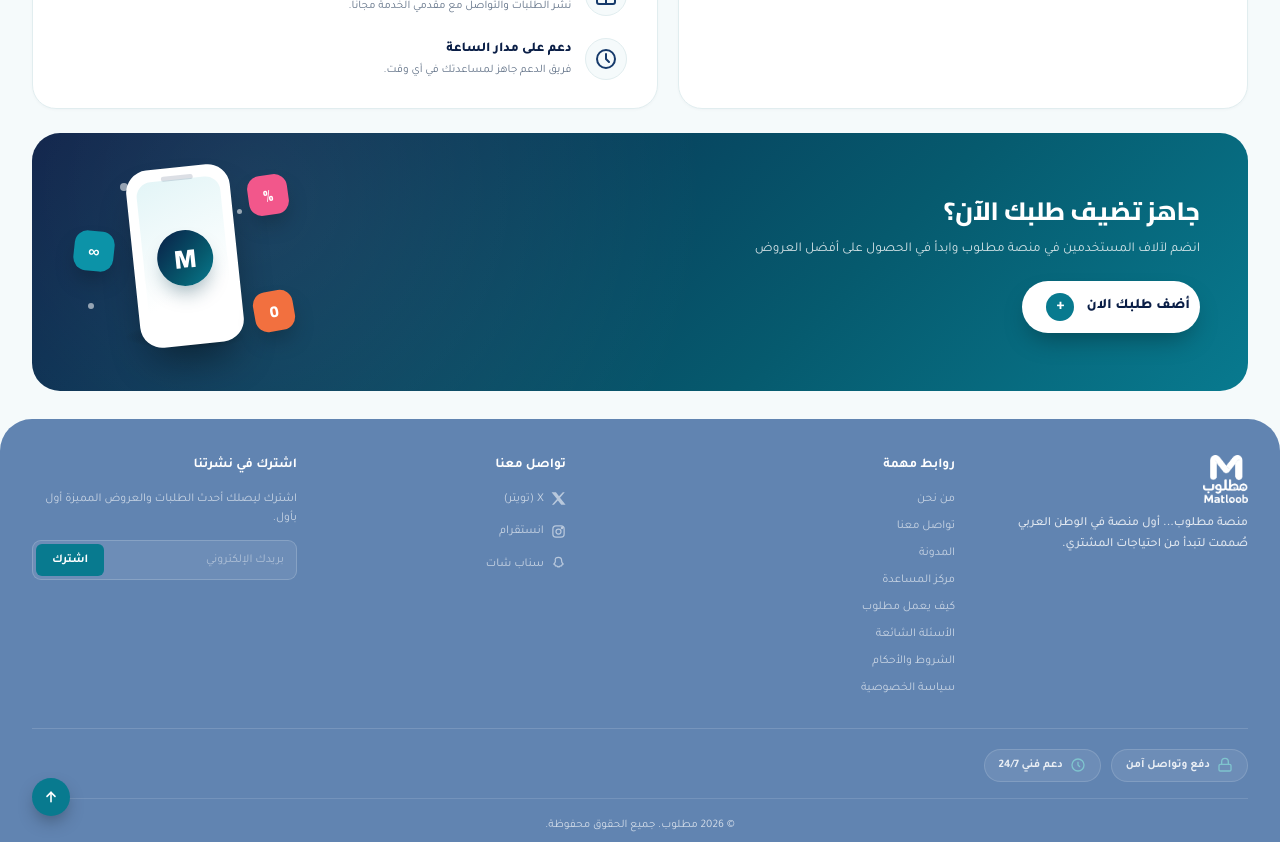
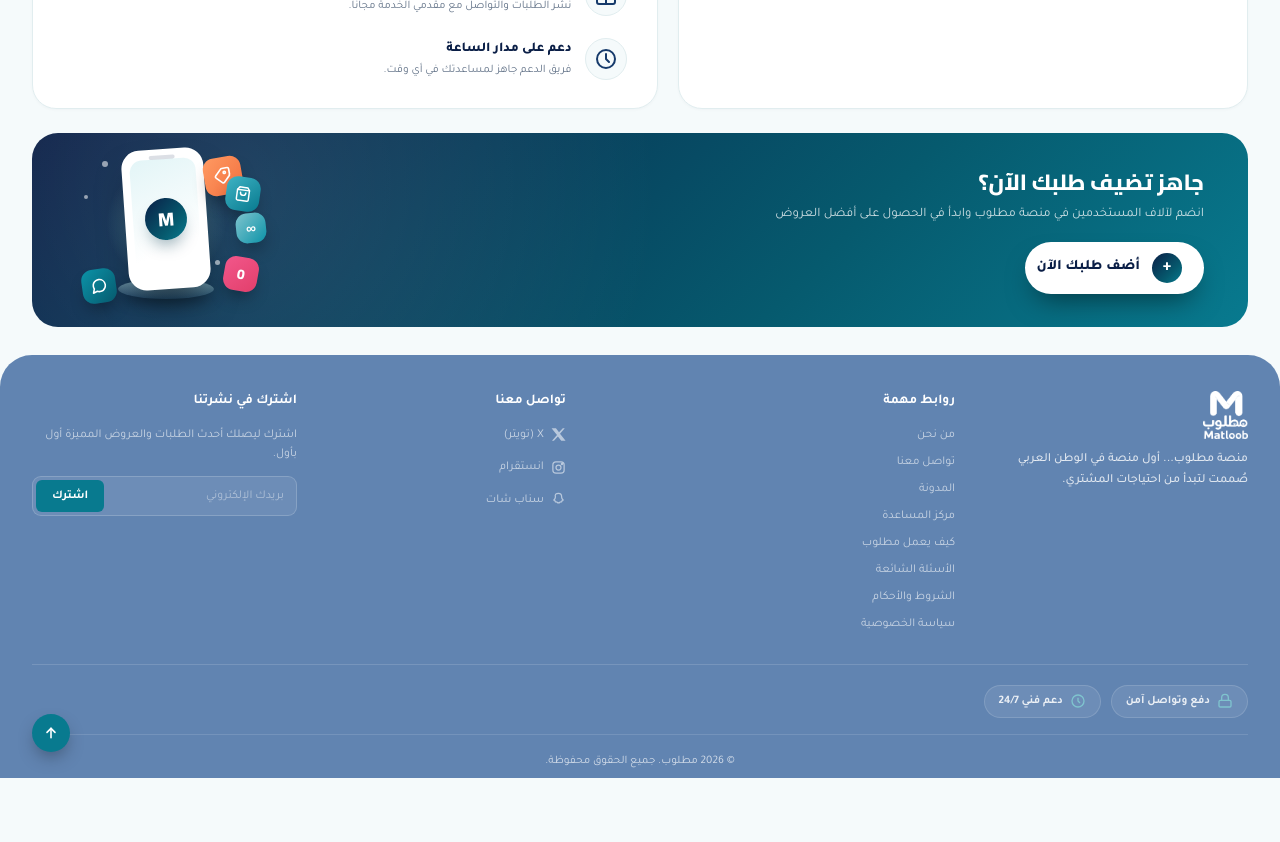
Before and after one commit to matloob2026/matloob-platform, a Next.js app: page / in a window 1280 px wide. Shown: the part 2260-3102 px from the top of the page. After the commit the page ends 3038 px from the top, so only its background shows below. Built offline with nearby package versions, Linux system fonts and the light colour scheme; no server answers; the database is empty.

Commit message:
cta-section-redesign-v2
cta-section-redesign-v2

```diff
--- a/src/content/marketing/homepage-body.html
+++ b/src/content/marketing/homepage-body.html
@@ -558,25 +558,27 @@
         <h2 class="cta-mobile-only">📌 عندك طلب؟</h2>
         <p class="cta-mobile-only">أضف طلبك خلال أقل من دقيقة.</p>
         <div class="cta-actions">
-          <!--CMS:CTA_START--><a href="/create-request" class="btn btn-lg cta-primary-btn cta-desktop-only">أضف طلبك الان<span class="cta-btn-plus">+</span></a><!--CMS:CTA_END-->
+          <!--CMS:CTA_START--><a href="/create-request" class="btn btn-lg cta-primary-btn cta-desktop-only"><span class="cta-btn-plus">+</span>أضف طلبك الآن</a><!--CMS:CTA_END-->
           <a href="/create-request" class="btn btn-lg cta-mobile-only">أضف طلبك</a>
         </div>
       </div>
       <div class="cta-illustration cta-desktop-only" aria-hidden="true">
-        <div class="cta-shadow"></div>
+        <div class="cta-glow"></div>
+        <div class="cta-pedestal"></div>
         <div class="cta-phone">
           <div class="cta-phone-notch"></div>
           <div class="cta-phone-screen">
             <div class="cta-phone-logo">M</div>
           </div>
         </div>
-        <div class="cta-chip chip-1">%</div>
-        <div class="cta-chip chip-2">&#8734;</div>
-        <div class="cta-chip chip-3">0</div>
+        <div class="cta-chip chip-1"><svg viewBox="0 0 24 24" width="18" height="18" fill="none" stroke="#fff" stroke-width="2.2" stroke-linecap="round" stroke-linejoin="round"><path d="M20.6 12.6L12.6 20.6a2 2 0 01-2.8 0l-7.4-7.4a2 2 0 010-2.8L10.4 2.4a2 2 0 011.4-.6H19a2 2 0 012 2v6.6a2 2 0 01-.4 1.2z"/><circle cx="14.5" cy="7.5" r="1.5"/></svg></div>
+        <div class="cta-chip chip-2"><svg viewBox="0 0 24 24" width="16" height="16" fill="none" stroke="#fff" stroke-width="2.2" stroke-linecap="round" stroke-linejoin="round"><path d="M6 2L3 6v14a2 2 0 002 2h14a2 2 0 002-2V6l-3-4z"/><path d="M3 6h18M16 10a4 4 0 01-8 0"/></svg></div>
+        <div class="cta-chip chip-3">&#8734;</div>
+        <div class="cta-chip chip-4">0</div>
+        <div class="cta-chip chip-5"><svg viewBox="0 0 24 24" width="17" height="17" fill="none" stroke="#fff" stroke-width="2.2" stroke-linecap="round" stroke-linejoin="round"><path d="M21 11.5a8.38 8.38 0 01-.9 3.8 8.5 8.5 0 01-7.6 4.7 8.38 8.38 0 01-3.8-.9L3 21l1.9-5.7a8.38 8.38 0 01-.9-3.8 8.5 8.5 0 014.7-7.6 8.38 8.38 0 013.8-.9h.5a8.48 8.48 0 018 8v.5z"/></svg></div>
         <div class="cta-dot dot-1"></div>
         <div class="cta-dot dot-2"></div>
         <div class="cta-dot dot-3"></div>
-        <div class="cta-dot dot-4"></div>
       </div>
     </div>
   </div>
--- a/src/styles/marketing.css
+++ b/src/styles/marketing.css
@@ -438,68 +438,76 @@
   .matloob-marketing-root section.cta{padding:0 0 28px; position:relative; z-index:1;}
   .matloob-marketing-root .cta-box{
     background:var(--grad-cta);
-    border-radius:28px; padding:34px 48px;
-    display:flex; align-items:center; justify-content:space-between; gap:36px; color:#fff;
-    position:relative; overflow:hidden;
+    border-radius:26px; padding:22px 44px;
+    display:flex; align-items:center; justify-content:space-between; gap:28px; color:#fff;
+    position:relative; overflow:hidden; min-height:150px;
   }
   .matloob-marketing-root .cta-box::before{
     content:''; position:absolute; inset:0; pointer-events:none;
-    background:radial-gradient(circle at 18% 25%, rgba(255,255,255,.08) 0%, transparent 45%);
+    background:radial-gradient(circle at 16% 30%, rgba(255,255,255,.10) 0%, transparent 42%);
   }
-  .matloob-marketing-root .cta-text{position:relative; z-index:2; max-width:460px;}
-  .matloob-marketing-root .cta-box h2{font-family:'Cairo',sans-serif; font-size:25px; font-weight:800; margin-bottom:8px;}
-  .matloob-marketing-root .cta-box p{font-size:13.5px; color:rgba(255,255,255,.82); line-height:1.7; margin-bottom:20px;}
+  .matloob-marketing-root .cta-text{position:relative; z-index:2; max-width:430px;}
+  .matloob-marketing-root .cta-box h2{font-family:'Cairo',sans-serif; font-size:22px; font-weight:800; margin-bottom:6px;}
+  .matloob-marketing-root .cta-box p{font-size:13px; color:rgba(255,255,255,.8); line-height:1.6; margin-bottom:16px;}
   .matloob-marketing-root .cta-mobile-only{display:none;}
   .matloob-marketing-root .cta-primary-btn{
     display:inline-flex; align-items:center; gap:12px; background:#fff; color:var(--navy-950);
-    padding:12px 10px 12px 24px; border-radius:999px; font-weight:800; font-size:14.5px;
-    box-shadow:0 12px 26px -8px rgba(0,0,0,.35);
+    padding:11px 22px 11px 11px; border-radius:999px; font-weight:800; font-size:14.5px;
+    box-shadow:0 14px 28px -10px rgba(0,0,0,.5);
   }
   .matloob-marketing-root .cta-primary-btn:hover{background:var(--teal-100); transform:translateY(-2px);}
   .matloob-marketing-root .cta-btn-plus{
-    width:28px; height:28px; border-radius:50%; background:var(--teal-600); color:#fff;
-    display:flex; align-items:center; justify-content:center; font-size:16px; font-weight:700; flex-shrink:0;
+    width:30px; height:30px; border-radius:50%; background:var(--grad-cta); color:#fff;
+    line-height:30px; text-align:center; font-size:17px; font-weight:700; flex-shrink:0;
   }
 
-  /* ---- CTA illustration: phone mockup + M logo + floating icon chips ---- */
-  .matloob-marketing-root .cta-illustration{position:relative; z-index:2; width:210px; height:190px; flex-shrink:0;}
-  .matloob-marketing-root .cta-shadow{
-    position:absolute; bottom:8px; left:50%; transform:translateX(-50%);
-    width:118px; height:24px; border-radius:50%;
-    background:radial-gradient(ellipse at center, rgba(0,0,0,.32) 0%, rgba(0,0,0,0) 74%);
+  /* ---- CTA illustration: standing phone + glow + pedestal + floating icon chips ---- */
+  .matloob-marketing-root .cta-illustration{position:relative; z-index:2; width:180px; height:150px; flex-shrink:0;}
+  .matloob-marketing-root .cta-glow{
+    position:absolute; top:8px; left:50%; transform:translateX(-50%);
+    width:120px; height:120px; border-radius:50%;
+    background:radial-gradient(circle, rgba(127,196,206,.5) 0%, rgba(127,196,206,0) 70%);
+  }
+  .matloob-marketing-root .cta-pedestal{
+    position:absolute; bottom:6px; left:50%; transform:translateX(-50%);
+    width:96px; height:20px; border-radius:50%;
+    background:linear-gradient(180deg, rgba(184,227,232,.55) 0%, rgba(184,227,232,.05) 100%);
+    box-shadow:0 6px 14px -2px rgba(0,0,0,.35);
   }
   .matloob-marketing-root .cta-phone{
-    position:absolute; top:0; left:50%; transform:translateX(-50%) rotate(-6deg);
-    width:104px; height:178px; background:#fff; border-radius:22px;
-    box-shadow:0 24px 40px -12px rgba(0,0,0,.45); padding:10px;
+    position:absolute; bottom:16px; left:50%; transform:translateX(-50%) rotate(-4deg);
+    width:82px; height:140px; background:#fff; border-radius:18px;
+    box-shadow:0 20px 34px -10px rgba(0,0,0,.5); padding:8px;
   }
-  .matloob-marketing-root .cta-phone-notch{position:absolute; top:8px; left:50%; transform:translateX(-50%); width:32px; height:5px; border-radius:4px; background:rgba(10,30,70,.14);}
+  .matloob-marketing-root .cta-phone-notch{position:absolute; top:6px; left:50%; transform:translateX(-50%); width:26px; height:4px; border-radius:4px; background:rgba(10,30,70,.14);}
   .matloob-marketing-root .cta-phone-screen{
-    width:100%; height:100%; border-radius:15px; margin-top:2px;
+    width:100%; height:100%; border-radius:12px; margin-top:2px;
     background:linear-gradient(160deg, var(--teal-100) 0%, #fff 70%);
-    display:flex; align-items:center; justify-content:center;
+    line-height:124px; text-align:center;
   }
   .matloob-marketing-root .cta-phone-logo{
-    width:56px; height:56px; border-radius:50%;
-    background:var(--grad-cta);
-    display:flex; align-items:center; justify-content:center;
-    color:#fff; font-family:'Cairo',sans-serif; font-weight:800; font-size:26px;
-    box-shadow:0 12px 20px -6px rgba(10,60,80,.4);
+    display:inline-block; vertical-align:middle;
+    width:42px; height:42px; border-radius:50%;
+    background:var(--grad-cta); line-height:42px; text-align:center;
+    color:#fff; font-family:'Cairo',sans-serif; font-weight:800; font-size:19px;
+    box-shadow:0 10px 16px -5px rgba(10,60,80,.4);
   }
   .matloob-marketing-root .cta-chip{
-    position:absolute; width:40px; height:40px; border-radius:13px;
-    line-height:40px; text-align:center;
-    color:#fff; font-weight:800; font-size:16px; font-family:'Cairo',sans-serif;
-    box-shadow:0 12px 24px -8px rgba(0,0,0,.4);
+    position:absolute; width:34px; height:34px; border-radius:11px;
+    line-height:34px; text-align:center;
+    color:#fff; font-weight:800; font-size:14px; font-family:'Cairo',sans-serif;
+    box-shadow:0 10px 18px -6px rgba(0,0,0,.45);
   }
-  .matloob-marketing-root .cta-chip.chip-1{top:8px; right:2px; background:#F2578B; transform:rotate(-8deg);}
-  .matloob-marketing-root .cta-chip.chip-2{top:64px; left:-6px; background:var(--teal-500); transform:rotate(6deg);}
-  .matloob-marketing-root .cta-chip.chip-3{bottom:26px; right:-4px; background:var(--accent-orange-fg); transform:rotate(-10deg);}
+  .matloob-marketing-root .cta-chip svg{position:absolute; top:50%; left:50%; transform:translate(-50%,-50%);}
+  .matloob-marketing-root .cta-chip.chip-1{top:2px; right:14px; width:38px; height:38px; background:linear-gradient(135deg,#FF9A62,var(--accent-orange-fg)); transform:rotate(-10deg);}
+  .matloob-marketing-root .cta-chip.chip-2{top:22px; right:-4px; background:linear-gradient(135deg,var(--teal-400),var(--teal-600)); transform:rotate(8deg);}
+  .matloob-marketing-root .cta-chip.chip-3{top:58px; right:-10px; width:30px; height:30px; line-height:30px; font-size:14px; background:linear-gradient(135deg,var(--teal-300),var(--teal-500)); transform:rotate(-6deg);}
+  .matloob-marketing-root .cta-chip.chip-4{bottom:14px; right:-2px; background:linear-gradient(135deg,#F2578B,#E23F6B); transform:rotate(10deg);}
+  .matloob-marketing-root .cta-chip.chip-5{bottom:2px; left:6px; background:linear-gradient(135deg,var(--teal-500),var(--teal-700)); transform:rotate(-8deg);}
   .matloob-marketing-root .cta-dot{position:absolute; border-radius:50%; background:rgba(255,255,255,.55);}
-  .matloob-marketing-root .cta-dot.dot-1{width:8px; height:8px; top:16px; left:40px;}
-  .matloob-marketing-root .cta-dot.dot-2{width:5px; height:5px; top:42px; right:48px;}
-  .matloob-marketing-root .cta-dot.dot-3{width:6px; height:6px; bottom:48px; left:8px;}
-  .matloob-marketing-root .cta-dot.dot-4{width:4px; height:4px; bottom:16px; right:64px;}
+  .matloob-marketing-root .cta-dot.dot-1{width:6px; height:6px; top:6px; left:26px;}
+  .matloob-marketing-root .cta-dot.dot-2{width:4px; height:4px; top:40px; left:8px;}
+  .matloob-marketing-root .cta-dot.dot-3{width:5px; height:5px; bottom:40px; right:36px;}
 
   /* ===================== FOOTER ===================== */
   .matloob-marketing-root footer.site{background:var(--footer-bg); color:rgba(255,255,255,.72); padding:36px 0 8px; position:relative; z-index:1; border-radius:32px 32px 0 0;}
```
